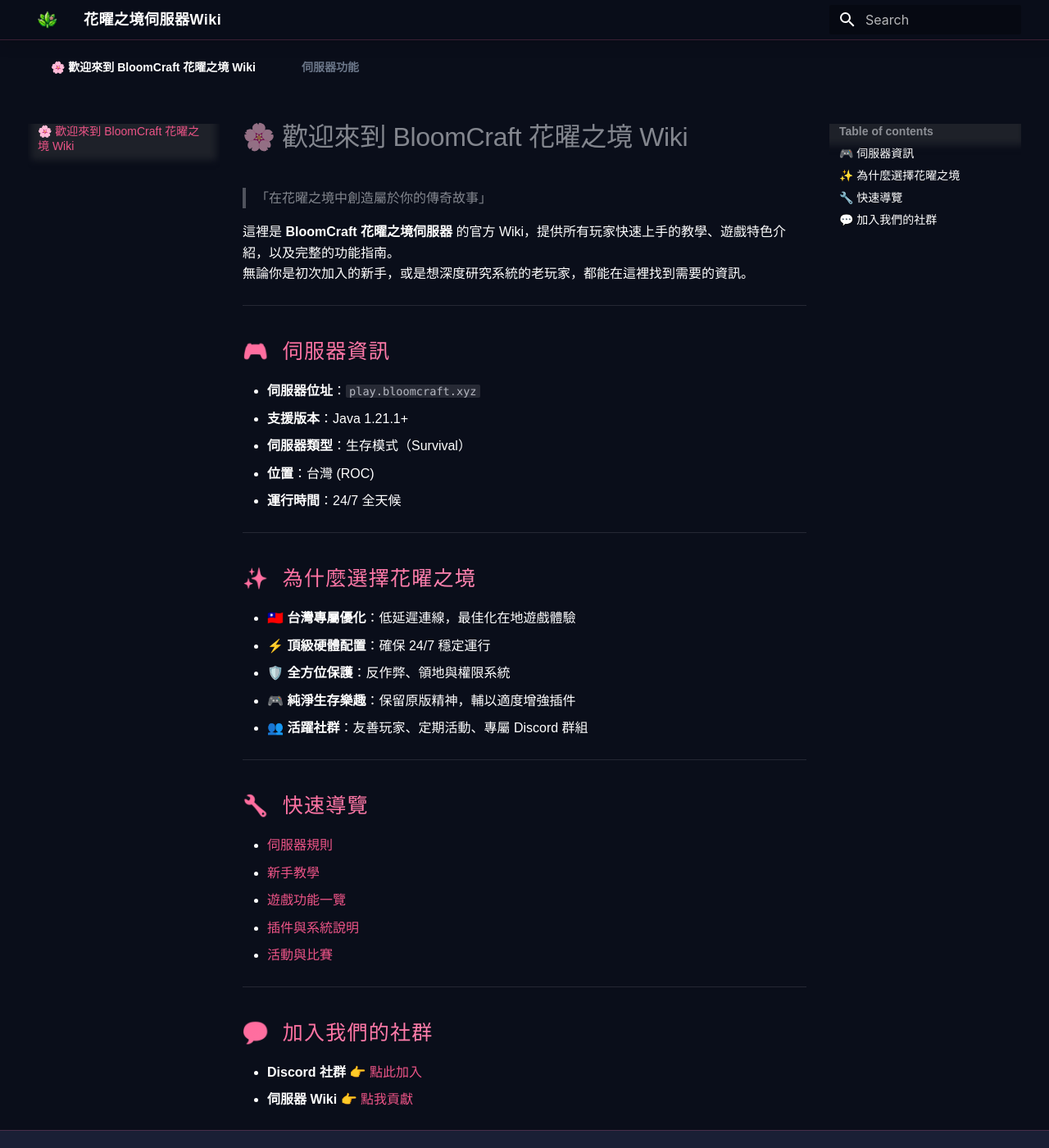
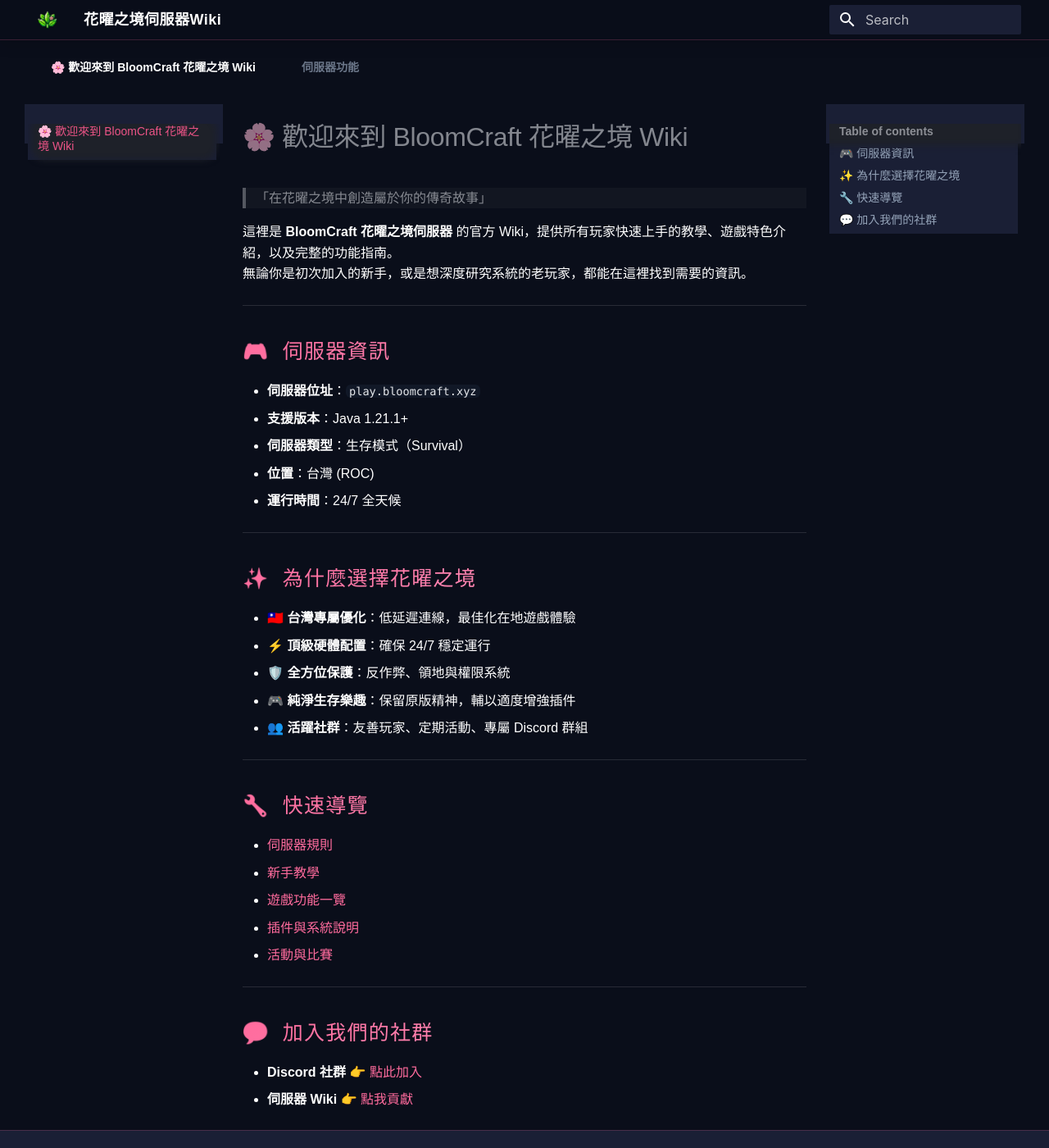
Before and after one commit to RyanisyydsTT/bloomcraft-wikipage, an MkDocs documentation site: the page built from docs/index.md, in a window 1280 px wide and 1400 px high. Shown: the whole window at 82% size. Built offline with MkDocs 1.6.1 and Material for MkDocs 9.7.7, drawn with Linux system fonts in a browser that asks for light colours; some web fonts are replaced.

Commit message:
Update extra.css

```diff
--- a/docs/stylesheets/extra.css
+++ b/docs/stylesheets/extra.css
@@ -23,6 +23,8 @@
     color: var(--text);
     line-height: 1.6;
 }
+
+
 
 /* --- 頂部導覽列 --- */
 .md-header {
@@ -101,3 +103,93 @@
 footer .footer-content p {
     margin: 0.1rem 0;
 }
+
+
+/* ====== 深色主題可讀性修正 ====== */
+
+/* 內文區與側欄底色 */
+.md-main { background: var(--background); color: var(--text); }
+.md-sidebar, .md-nav--primary, .md-nav--secondary { background: var(--surface); }
+
+/* 連結顏色（內文＋側欄） */
+.md-typeset a { color: var(--primary); }
+.md-typeset a:hover { color: var(--secondary); }
+.md-nav__link { color: var(--text-muted); }
+.md-nav__link--active, .md-nav__link:hover { color: var(--primary); }
+
+/* 表格 */
+.md-typeset table:not([class]) {
+  background: var(--surface);
+  border: 1px solid rgba(255,255,255,0.12);
+}
+.md-typeset table:not([class]) th,
+.md-typeset table:not([class]) td {
+  color: var(--text);
+  border-color: rgba(255,255,255,0.12);
+}
+.md-typeset table:not([class]) th {
+  background: rgba(255,255,255,0.04);
+}
+
+/* 程式碼區塊 */
+.md-typeset code {
+  background: #111827;
+  color: #e5e7eb;
+  border-radius: 6px;
+}
+.md-typeset pre {
+  background: #0b1220;
+  color: #e5e7eb;
+  border: 1px solid rgba(255,255,255,0.12);
+  border-radius: 8px;
+}
+
+/* 區塊引用、水平線 */
+.md-typeset blockquote {
+  border-left: 4px solid var(--primary);
+  background: rgba(255,255,255,0.03);
+}
+.md-typeset hr { border-color: rgba(255,255,255,0.12); }
+
+/* 搜尋面板（暗色） */
+.md-search__form { background: var(--surface); }
+.md-search__input { color: var(--text); }
+
+/* ====== emoji 被強制染色的修正 ====== */
+
+/* 內文的 emoji 不跟著主題顏色跑（不要被染成粉紅或藍色） */
+.md-typeset :is(p, li, span, strong, em) {
+  -webkit-text-fill-color: unset !important;
+  color: inherit !important;
+}
+
+/* 提示框標題前置圖示（Material 會上色），還原為正文色 */
+.md-typeset .admonition-title:before {
+  color: inherit !important;
+}
+
+/* 若需要更精準控制，給 emoji 加 class="emoji"（可選用） */
+.emoji {
+  font-family: "zpix", "Noto Sans TC", sans-serif !important;
+  color: inherit !important;
+  -webkit-text-fill-color: unset !important;
+}
+
+/* ====== 小優化 ====== */
+
+/* 側欄目前頁籤的圓角背景，跟你的粉色系調和 */
+.md-nav__item .md-nav__link--active {
+  background: rgba(255, 107, 157, 0.10);
+  border-radius: 8px;
+}
+
+/* 搜尋 highlight */
+.md-typeset mark {
+  background: rgba(255, 168, 204, 0.25);
+  color: var(--text);
+}
+
+/* toc 右側小目錄字色 */
+.md-nav--secondary .md-nav__link { color: var(--text-muted); }
+.md-nav--secondary .md-nav__link--active,
+.md-nav--secondary .md-nav__link:hover { color: var(--primary); }
```
